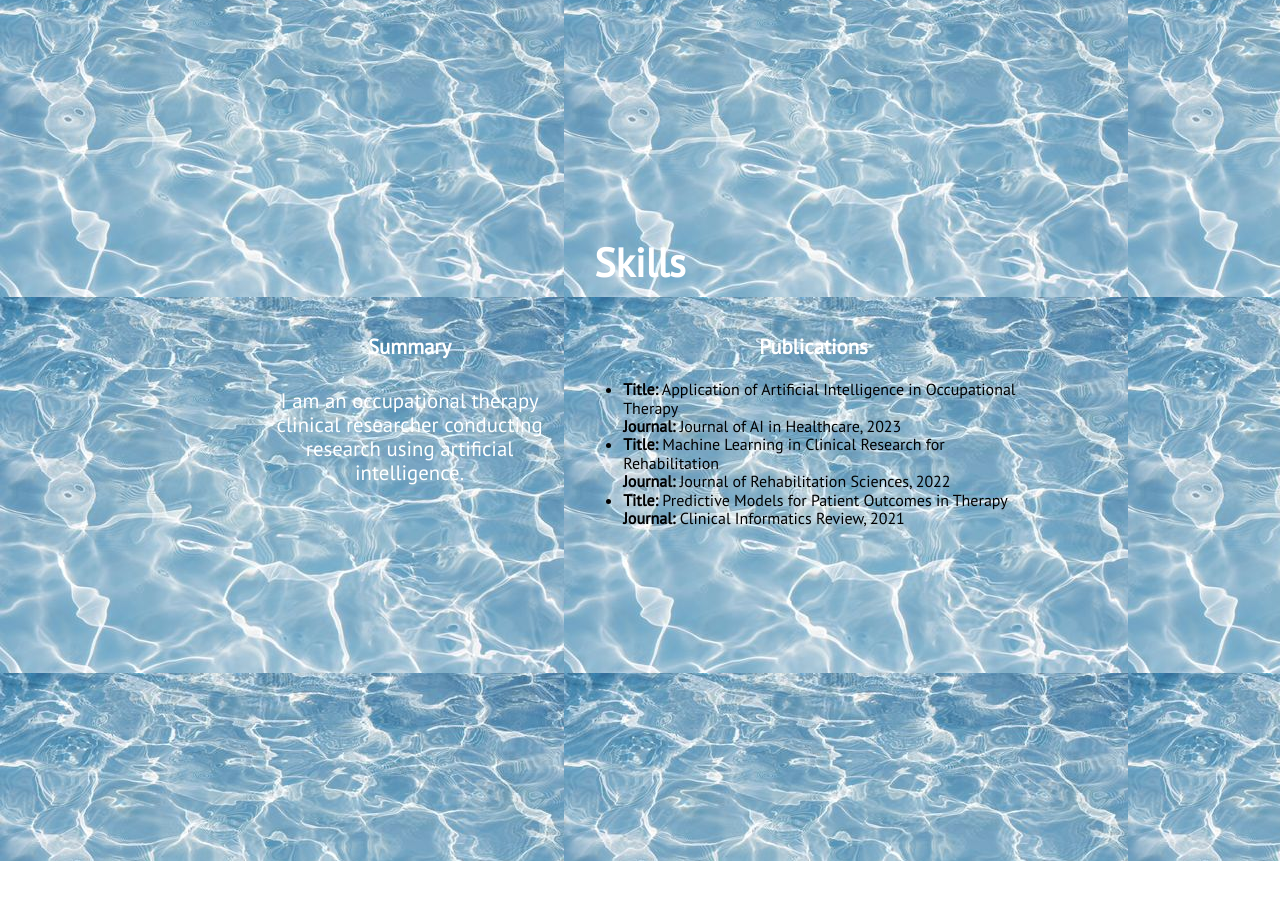
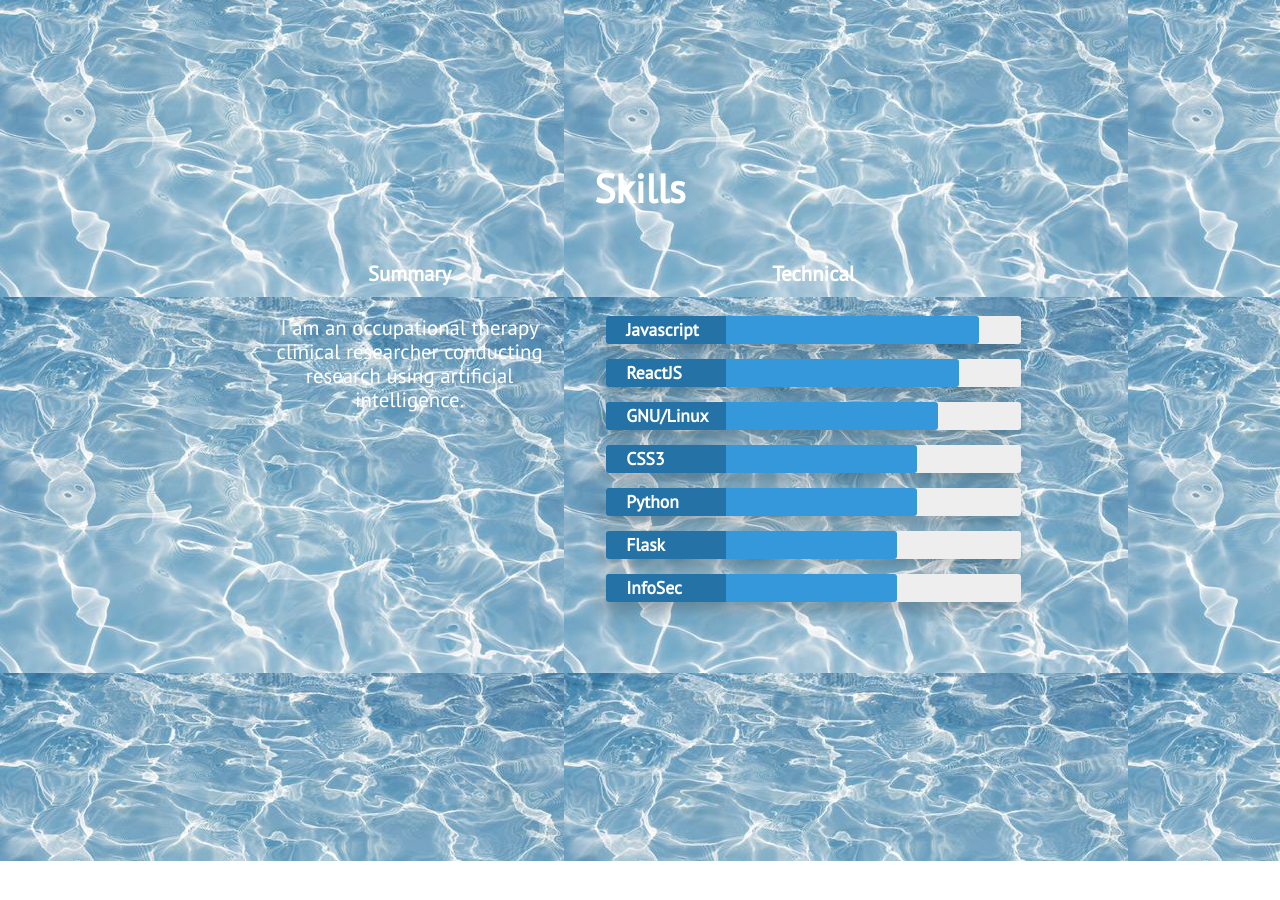
Before and after one commit to KANGSURA/KANGSURA, a Jekyll site: the page built from index.html, in a window 1280 px wide and 900 px high, scrolled down 2039 px. Built offline with Jekyll 4.4.1, drawn with Linux system fonts in a browser that asks for light colours; nearby versions of some CDN libraries.

Commit message:
Update skills.html

```diff
--- a/_includes/skills.html
+++ b/_includes/skills.html
@@ -10,26 +10,45 @@
                         I am an occupational therapy clinical researcher conducting research using artificial intelligence.
                     </p>
                 </div>
-                <div class="papers">
-                    <h3 class="center-align skills-subsection">Publications</h3>
-                    <ul class="publication-list">
-                        <li class="publication-item">
-                            <strong>Title:</strong> Application of Artificial Intelligence in Occupational Therapy
-                            <br>
-                            <strong>Journal:</strong> Journal of AI in Healthcare, 2023
-                        </li>
-                        <li class="publication-item">
-                            <strong>Title:</strong> Machine Learning in Clinical Research for Rehabilitation
-                            <br>
-                            <strong>Journal:</strong> Journal of Rehabilitation Sciences, 2022
-                        </li>
-                        <li class="publication-item">
-                            <strong>Title:</strong> Predictive Models for Patient Outcomes in Therapy
-                            <br>
-                            <strong>Journal:</strong> Clinical Informatics Review, 2021
-                        </li>
-                        <!-- 필요한 경우 추가 논문 -->
-                    </ul>
+                <div class="technical-skills">
+                    <h3 class="center-align skills-subsection">Technical</h3>
+                    <div class="progress-bars">
+                        <div class="skillbar clearfix " data-percent="90%">
+                            <div class="skillbar-title" style="background: #2980b9;"><span>Javascript</span></div>
+                            <div class="skillbar-bar" style="background: #3498db;"></div>
+                        </div> <!-- End Skill Bar -->
+
+                        <div class="skillbar clearfix " data-percent="85%">
+                            <div class="skillbar-title" style="background: #2980b9;"><span>ReactJS</span></div>
+                            <div class="skillbar-bar" style="background: #3498db;"></div>
+                        </div> <!-- End Skill Bar -->
+
+                        <div class="skillbar clearfix " data-percent="80%">
+                            <div class="skillbar-title" style="background: #2980b9;"><span>GNU/Linux</span></div>
+                            <div class="skillbar-bar" style="background: #3498db"></div>
+                        </div> <!-- End Skill Bar -->
+
+
+                        <div class="skillbar clearfix " data-percent="75%">
+                            <div class="skillbar-title" style="background: #2980b9;"><span>CSS3</span></div>
+                            <div class="skillbar-bar" style="background: #3498db;"></div>
+                        </div> <!-- End Skill Bar -->
+
+                        <div class="skillbar clearfix " data-percent="75%">
+                            <div class="skillbar-title" style="background: #2980b9;"><span>Python</span></div>
+                            <div class="skillbar-bar" style="background: #3498db;"></div>
+                        </div> <!-- End Skill Bar -->
+
+                        <div class="skillbar clearfix " data-percent="70%">
+                            <div class="skillbar-title" style="background: #2980b9"><span>Flask</span></div>
+                            <div class="skillbar-bar" style="background: #3498db;"></div>
+                        </div> <!-- End Skill Bar -->
+
+                        <div class="skillbar clearfix " data-percent="70%">
+                            <div class="skillbar-title" style="background: #2980b9"><span>InfoSec</span></div>
+                            <div class="skillbar-bar" style="background: #3498db"></div>
+                        </div> <!-- End Skill Bar -->
+                    </div>
                 </div>
             </div>
         </div>
```
